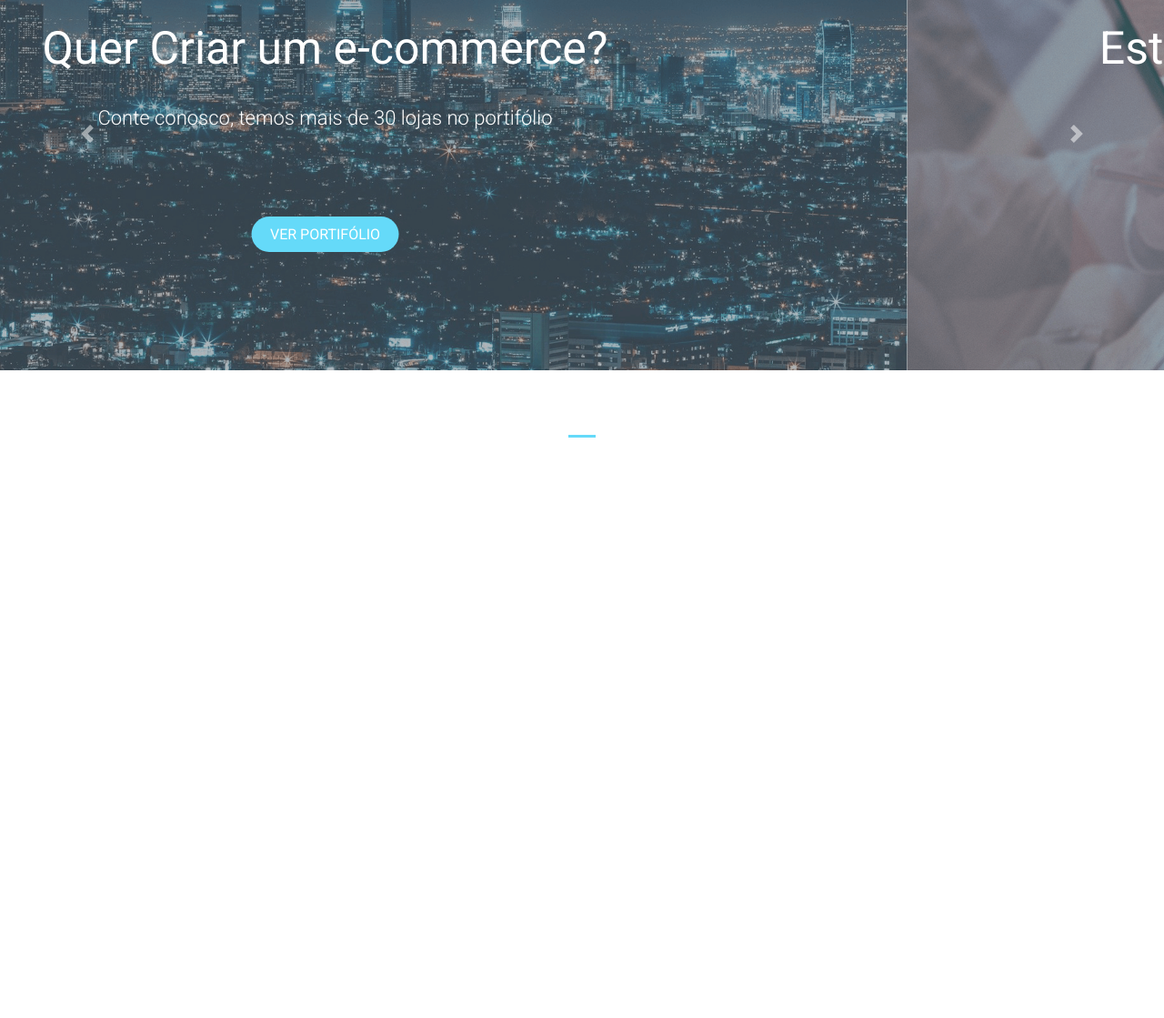
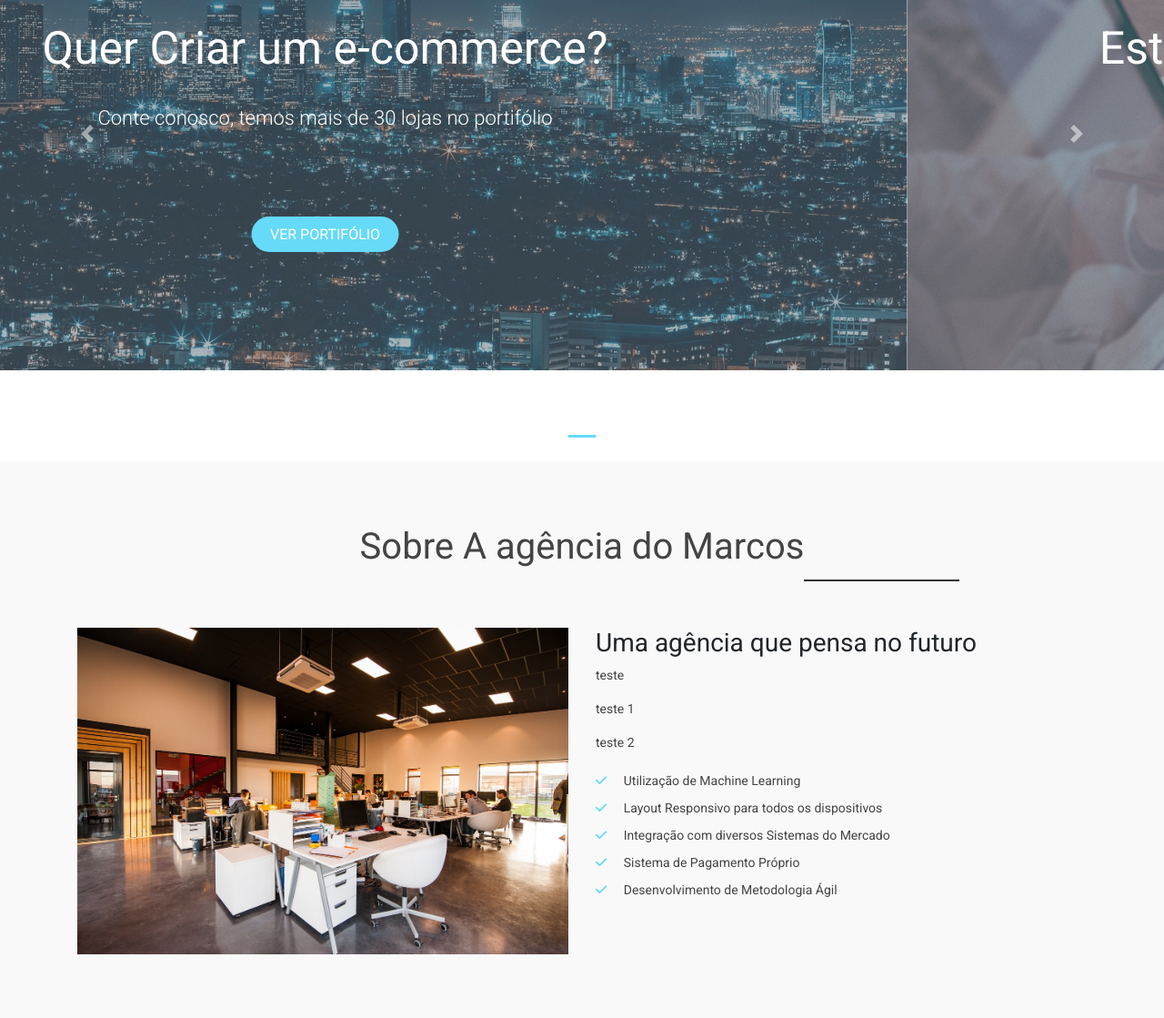
Before and after one commit to maralves/curso_bootstrap, a plain HTML site: page index.html in a window 1280 px wide. Shown: the part 304-1423 px from the top of the page at 91% size. Before the commit the page ends 811 px from the top, so only its background shows below. Drawn offline with nearby package versions, Linux system fonts and the light colour scheme.

Commit message:
create about

```diff
--- a/css/styles.css
+++ b/css/styles.css
@@ -92,6 +92,7 @@ header, .navbar {
 }
 
 .main-btn:hover {
+
     text-decoration: none;
     color: #fff;
     background-color: transparent;
@@ -102,3 +103,53 @@ header, .navbar {
 
     background-color: #65daf9;
 }
+
+/* Sobre a Empresa */
+
+#about-area {
+    background-color: #f9f9f9;
+
+}
+
+.main-title{
+
+    color: #444;
+    margin: 0 0 65px 0;
+    font-size: 40px;
+    text-align: center;
+}
+
+.main-title::after{
+
+    content: "";
+    border-top: 2px solid #333;
+    width: 15%;
+    position: absolute;
+    top: 60px;
+    left: 42,5%;
+}
+
+.about-title {
+    font-size: 17px;
+    color: #444;
+    text-transform: uppercase;
+    font-weight: bold;
+}
+
+#about-list {
+
+    list-style: none;
+    padding-left: 0;
+}
+
+#about-list li {
+
+    line-height: 30px;
+
+}
+
+#about-list i {
+
+    color: #65daf9;
+    margin-right: 15px;
+}
--- a/index.html
+++ b/index.html
@@ -88,6 +88,31 @@
                     <span class="sr-only">Next</span>
                 </a>
             </div>
+            <div id="about-area">
+                <div class="container">
+                    <div class="row">
+                        <div class="col-12">
+                            <h3 class="main-title">Sobre A agência do Marcos</h3>
+                        </div>
+                        <div class="col-md-6">
+                            <img class="img-fluid" src="img/agencia.jpg" alt="Agência do Marcos">
+                        </div>
+                        <div class="col-md-6">
+                            <h3>Uma agência que pensa no futuro</h3>
+                            <p>teste</p>
+                            <p>teste 1</p>
+                            <p>teste 2</p>
+                            <ul id="about-list">
+                                <li><i class="fas fa-check"></i> Utilização de Machine Learning</li>
+                                <li><i class="fas fa-check"></i> Layout Responsivo para todos os dispositivos</li>
+                                <li><i class="fas fa-check"></i> Integração com diversos Sistemas do Mercado</li>
+                                <li><i class="fas fa-check"></i> Sistema de Pagamento Próprio</li>
+                                <li><i class="fas fa-check"></i> Desenvolvimento de Metodologia Ágil</li>
+                            </ul>
+                        </div>
+                    </div>
+                </div>
+            </div>
         </div>
     </main>
 </body>
```
